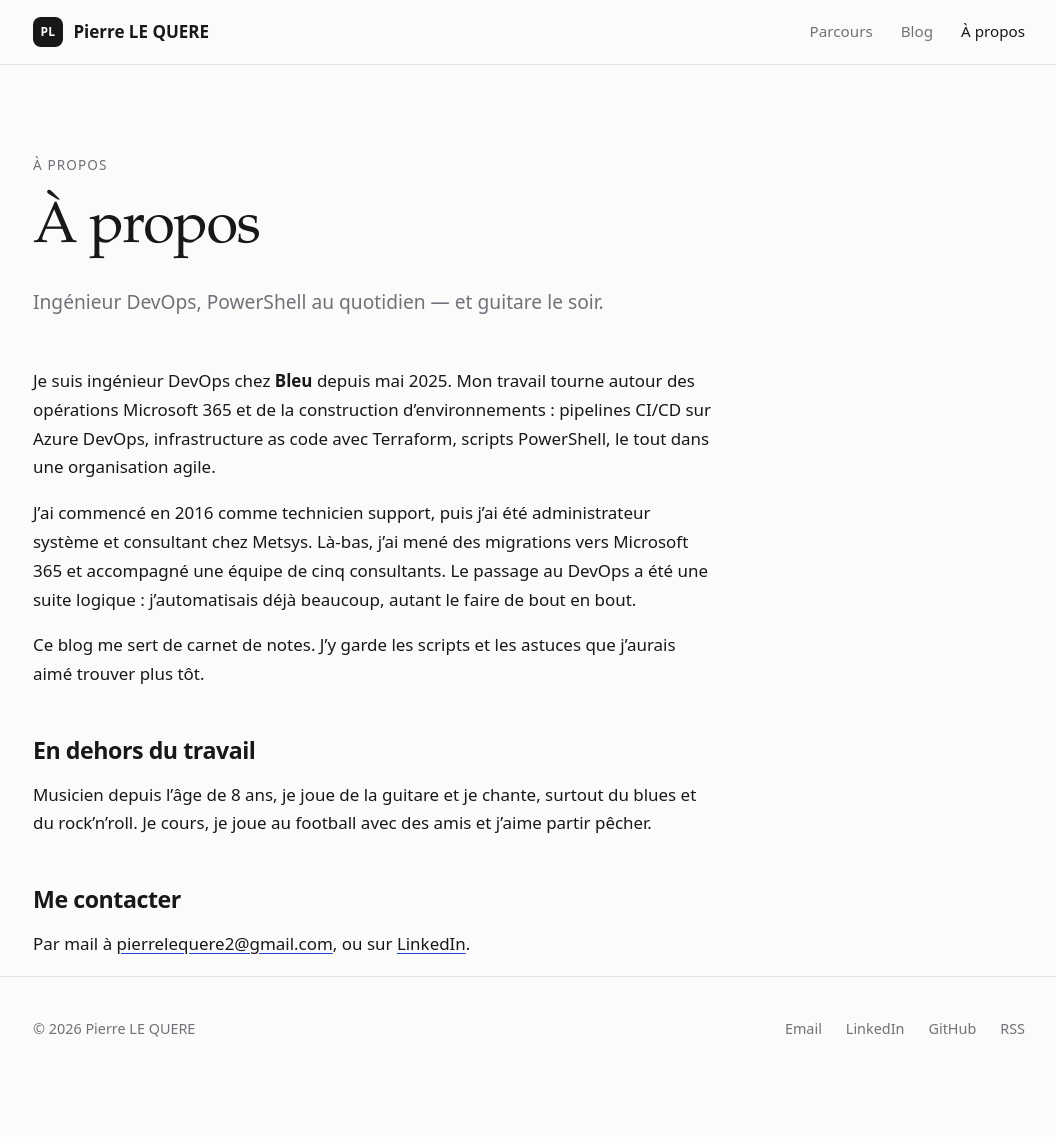
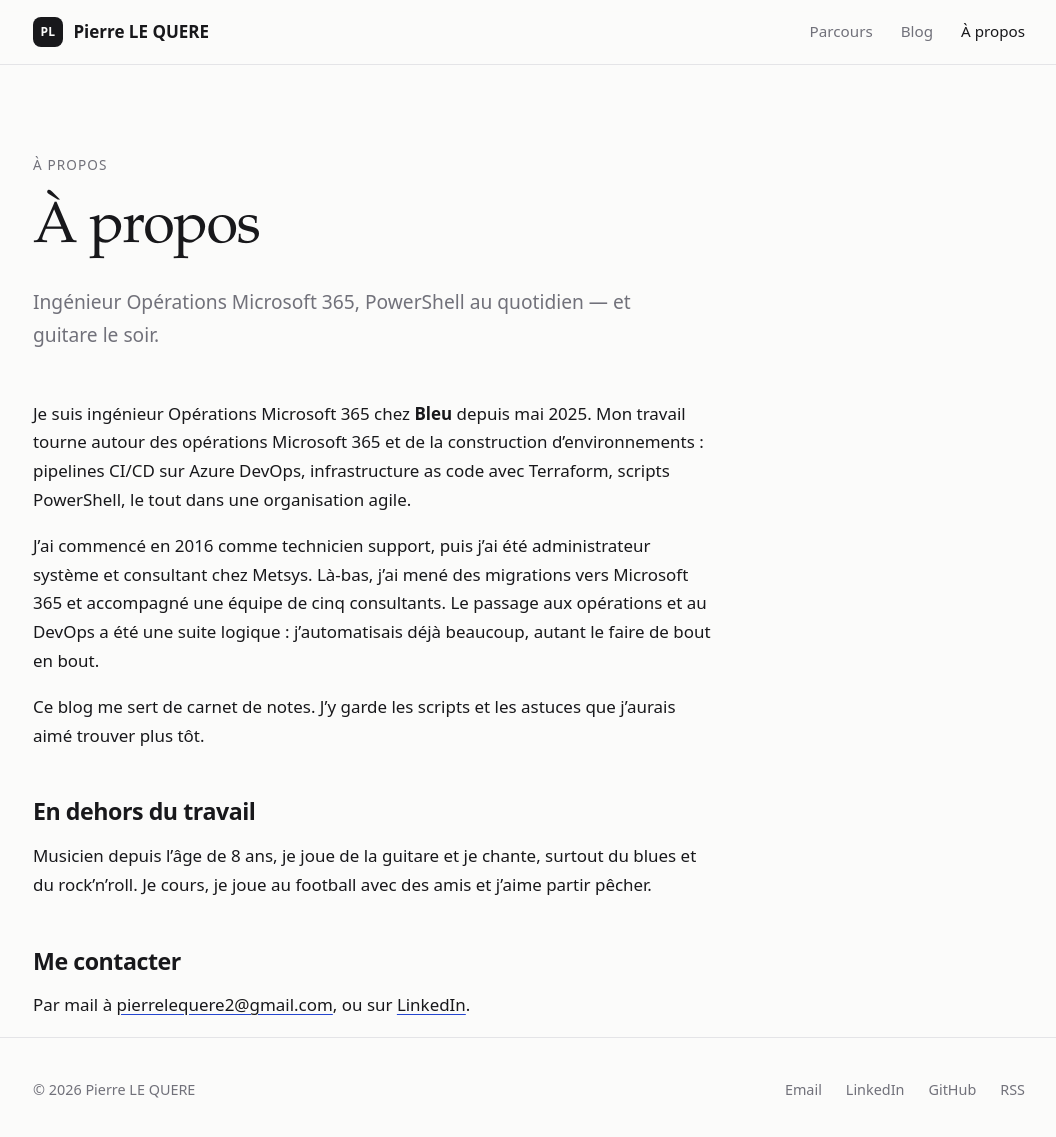
Before and after one commit to pierrelequere/pierrelequere, a Jekyll site: the page built from a-propos/index.md, in a window 1280 px wide and 1143 px high. Shown: the top 1137 px of the window, without its empty margins (111-1167 px from the left). Built offline with Jekyll 4.4.1, drawn with Linux system fonts in a browser that asks for light colours.

Commit message:
Intitulé de poste : Ingénieur Opérations Microsoft 365
Co-Authored-By: Claude Opus 5.5 <noreply@anthropic.com>
Claude-Session: https://claude.ai/code/session_01XuQMziPbrBtxdkPBpHTE6o

```diff
--- a/_config.yml
+++ b/_config.yml
@@ -1,6 +1,6 @@
 # Réglages du site — GitHub Pages compile tout automatiquement.
 title: Pierre LE QUERE
-description: Pierre LE QUERE, ingénieur DevOps — Microsoft 365, CI/CD, Terraform et PowerShell.
+description: Pierre LE QUERE, ingénieur Opérations Microsoft 365 — CI/CD, Terraform et PowerShell.
 lang: fr
 author: Pierre LE QUERE
 
--- a/_data/cv.yml
+++ b/_data/cv.yml
@@ -4,8 +4,8 @@
 # ─────────────────────────────────────────────
 
 nom: Pierre LE QUERE
-titre: Ingénieur DevOps — Microsoft 365, CI/CD et infrastructure as code
-poste_actuel: Ingénieur DevOps chez Bleu
+titre: Ingénieur Opérations Microsoft 365 — CI/CD, infrastructure as code et automatisation
+poste_actuel: Ingénieur Opérations M365 chez Bleu
 presentation: >
   Je travaille chez Bleu depuis mai 2025, où je construis et fais tourner des
   environnements Microsoft 365 : pipelines CI/CD, Terraform et beaucoup de PowerShell.
@@ -36,7 +36,7 @@ quotidien:
     texte: Le fil rouge depuis dix ans, de l'administration aux migrations.
 
 experiences:
-  - poste: Ingénieur DevOps
+  - poste: Ingénieur Opérations Microsoft 365
     entreprise: Bleu
     dates: Mai 2025 — aujourd'hui
     description: |
--- a/a-propos/index.md
+++ b/a-propos/index.md
@@ -2,17 +2,17 @@
 layout: page
 title: À propos
 eyebrow: À propos
-intro: Ingénieur DevOps, PowerShell au quotidien — et guitare le soir.
+intro: Ingénieur Opérations Microsoft 365, PowerShell au quotidien — et guitare le soir.
 ---
 
-Je suis ingénieur DevOps chez **Bleu** depuis mai 2025. Mon travail tourne autour des
+Je suis ingénieur Opérations Microsoft 365 chez **Bleu** depuis mai 2025. Mon travail tourne autour des
 opérations Microsoft 365 et de la construction d'environnements : pipelines CI/CD sur
 Azure DevOps, infrastructure as code avec Terraform, scripts PowerShell, le tout dans
 une organisation agile.
 
 J'ai commencé en 2016 comme technicien support, puis j'ai été administrateur système
 et consultant chez Metsys. Là-bas, j'ai mené des migrations vers Microsoft 365 et
-accompagné une équipe de cinq consultants. Le passage au DevOps a été une suite
+accompagné une équipe de cinq consultants. Le passage aux opérations et au DevOps a été une suite
 logique : j'automatisais déjà beaucoup, autant le faire de bout en bout.
 
 Ce blog me sert de carnet de notes. J'y garde les scripts et les astuces que j'aurais
```
